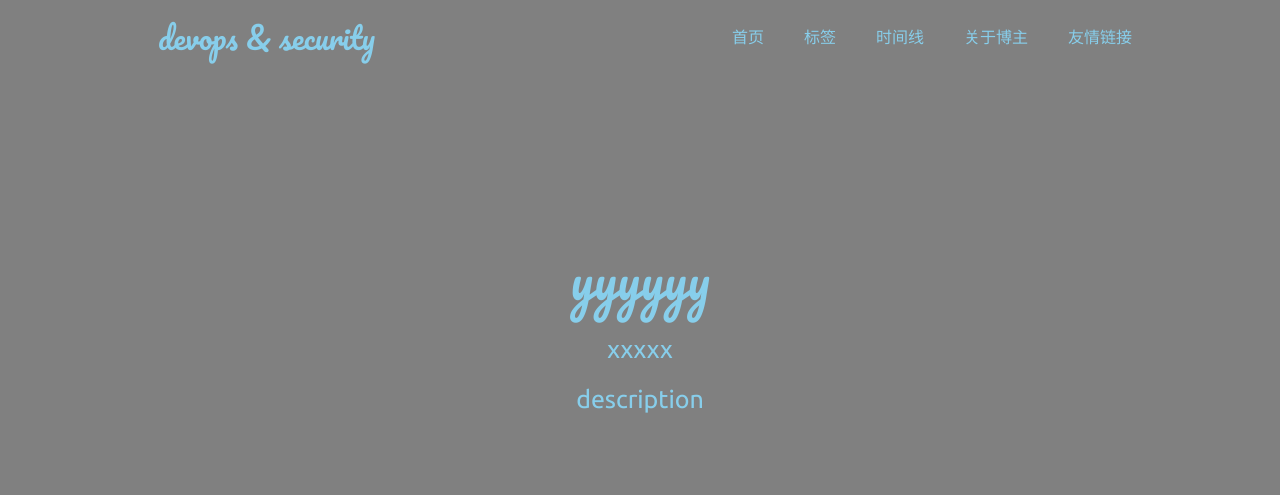
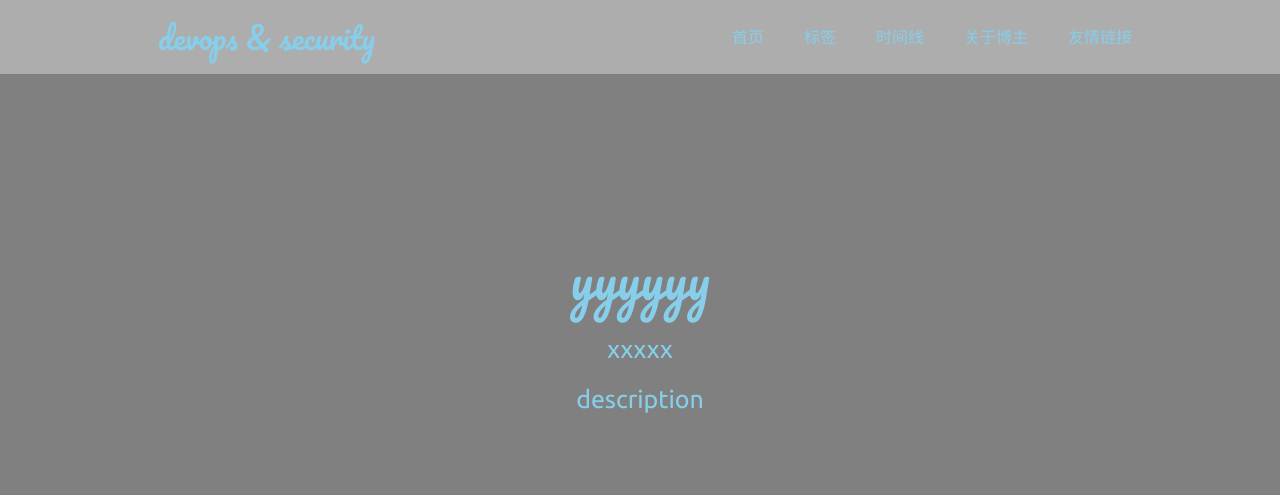
Before and after one commit to e01-cry/e01-cry.github.io, a Jekyll site: the page built from index.html, in a window 1280 px wide. Shown: the top 503 px of the page. Built offline with Jekyll 4.4.1, drawn with Linux system fonts in a browser that asks for light colours.

Commit message:
update blog

```diff
--- a/assets/css/style.css
+++ b/assets/css/style.css
@@ -18,7 +18,7 @@ a{
 #index-header{
     width: 100%;
     height: 75px;
-    background-color: grey;
+    background-color: #ADADAD;
     /*border-bottom: 1px solid #e7eaf1;*/
     border-bottom: 1px solid grey;
     -webkit-box-sizing: border-box;
```
